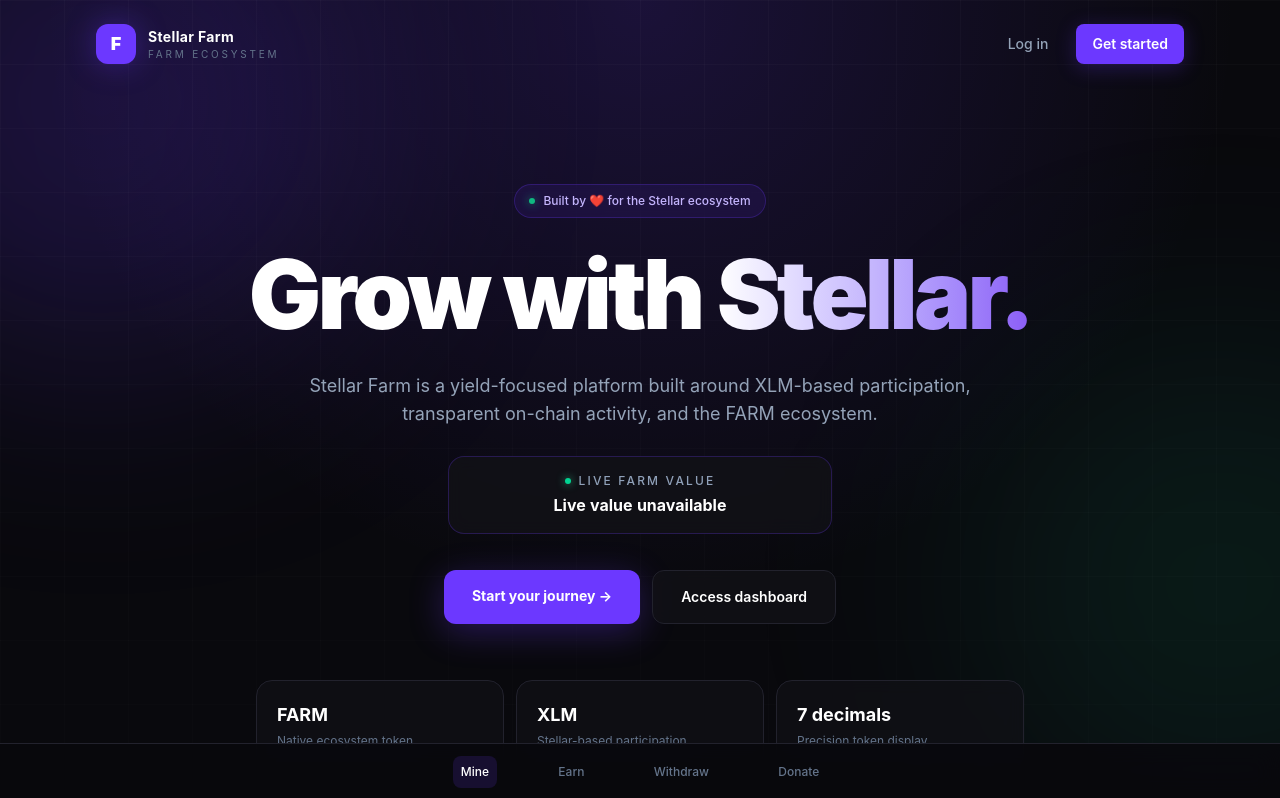
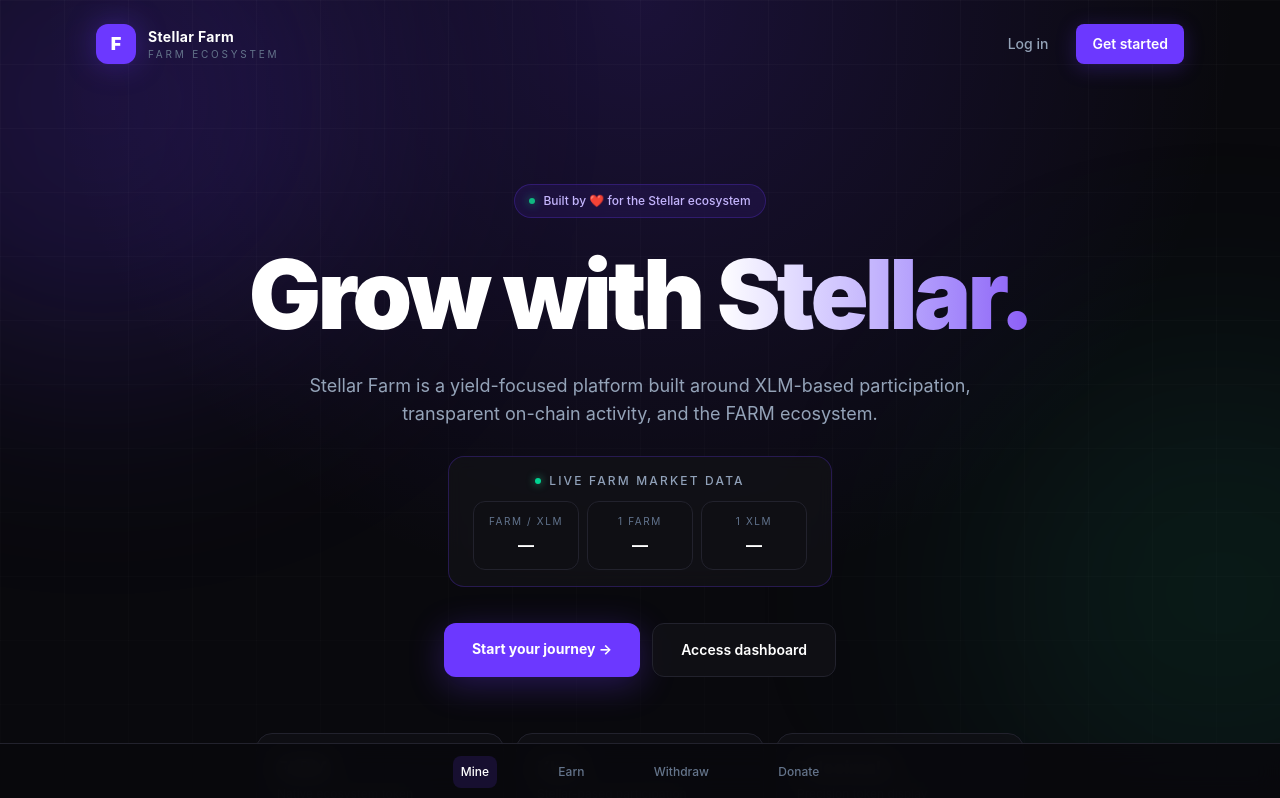
Before and after one commit to arashKazerouni/star-miner, a Next.js app: page / in a window 1280 px wide. Shown: the top 798 px of the page. Built offline with nearby package versions, Linux system fonts and the light colour scheme; no server answers.

Commit message:
feat: show live FARM market values

```diff
--- a/components/market/FarmXlmPrice.tsx
+++ b/components/market/FarmXlmPrice.tsx
@@ -6,18 +6,26 @@ const REFRESH_MS = 30_000;
 
 type PriceResponse = {
   price: number | null;
-  updatedAt?: string;
+  farmUsd: number | null;
+  xlmUsd: number | null;
+  inversePrice: number | null;
 };
 
-function formatPrice(price: number) {
-  if (price >= 1) return price.toFixed(4);
-  if (price >= 0.01) return price.toFixed(6);
-  if (price >= 0.000001) return price.toFixed(8);
-  return price.toExponential(4);
+function formatNumber(value: number, digits = 8) {
+  if (value >= 1) return value.toFixed(Math.min(digits, 4));
+  if (value >= 0.01) return value.toFixed(Math.min(digits, 6));
+  if (value >= 0.000001) return value.toFixed(digits);
+  return value.toExponential(4);
+}
+
+function formatUsd(value: number) {
+  if (value >= 1) return `$${value.toFixed(4)}`;
+  if (value >= 0.01) return `$${value.toFixed(6)}`;
+  return `$${value.toFixed(8)}`;
 }
 
 export default function FarmXlmPrice({ compact = false }: { compact?: boolean }) {
-  const [price, setPrice] = useState<number | null>(null);
+  const [data, setData] = useState<PriceResponse | null>(null);
   const [loading, setLoading] = useState(true);
 
   useEffect(() => {
@@ -26,9 +34,9 @@ export default function FarmXlmPrice({ compact = false }: { compact?: boolean })
     const load = async () => {
       try {
         const response = await fetch("/api/farm-price", { cache: "no-store" });
-        const data = (await response.json()) as PriceResponse;
-        if (active && response.ok && typeof data.price === "number") {
-          setPrice(data.price);
+        const next = (await response.json()) as PriceResponse;
+        if (active && response.ok && typeof next.price === "number") {
+          setData(next);
         }
       } catch {
         // Keep the last known value visible if a refresh fails.
@@ -46,14 +54,42 @@ export default function FarmXlmPrice({ compact = false }: { compact?: boolean })
     };
   }, []);
 
+  if (compact) {
+    return (
+      <div className="text-right">
+        <div className="text-xs font-medium uppercase tracking-[0.18em] text-slate-400">Live FARM value</div>
+        <div className="mt-1 font-bold tabular-nums text-white">
+          {data ? `1 FARM = ${formatNumber(data.price)} XLM` : loading ? "Loading live value..." : "Live value unavailable"}
+        </div>
+      </div>
+    );
+  }
+
   return (
-    <div className={compact ? "text-right" : "text-center"}>
+    <div className="text-center">
       <div className="flex items-center justify-center gap-2 text-xs font-medium uppercase tracking-[0.18em] text-slate-400">
         <span className="h-1.5 w-1.5 rounded-full bg-emerald-400 shadow-[0_0_8px_rgba(52,211,153,0.8)]" />
-        Live FARM value
+        Live FARM market data
       </div>
-      <div className="mt-1 font-bold tabular-nums text-white">
-        {price !== null ? `1 FARM = ${formatPrice(price)} XLM` : loading ? "Loading live value..." : "Live value unavailable"}
+      <div className="mt-3 grid gap-2 sm:grid-cols-3">
+        <div className="rounded-xl border border-[#22222D] bg-[#0F0F14] px-3 py-3">
+          <div className="text-[10px] uppercase tracking-[0.16em] text-slate-500">FARM / XLM</div>
+          <div className="mt-1 font-bold tabular-nums text-white">
+            {data ? formatNumber(data.price) : loading ? "…" : "—"}
+          </div>
+        </div>
+        <div className="rounded-xl border border-[#22222D] bg-[#0F0F14] px-3 py-3">
+          <div className="text-[10px] uppercase tracking-[0.16em] text-slate-500">1 FARM</div>
+          <div className="mt-1 font-bold tabular-nums text-white">
+            {data ? formatUsd(data.farmUsd ?? 0) : loading ? "…" : "—"}
+          </div>
+        </div>
+        <div className="rounded-xl border border-[#22222D] bg-[#0F0F14] px-3 py-3">
+          <div className="text-[10px] uppercase tracking-[0.16em] text-slate-500">1 XLM</div>
+          <div className="mt-1 font-bold tabular-nums text-white">
+            {data ? `${formatUsd(data.xlmUsd ?? 0)} / ${formatNumber(data.inversePrice ?? 0)} FARM` : loading ? "…" : "—"}
+          </div>
+        </div>
       </div>
     </div>
   );
```
